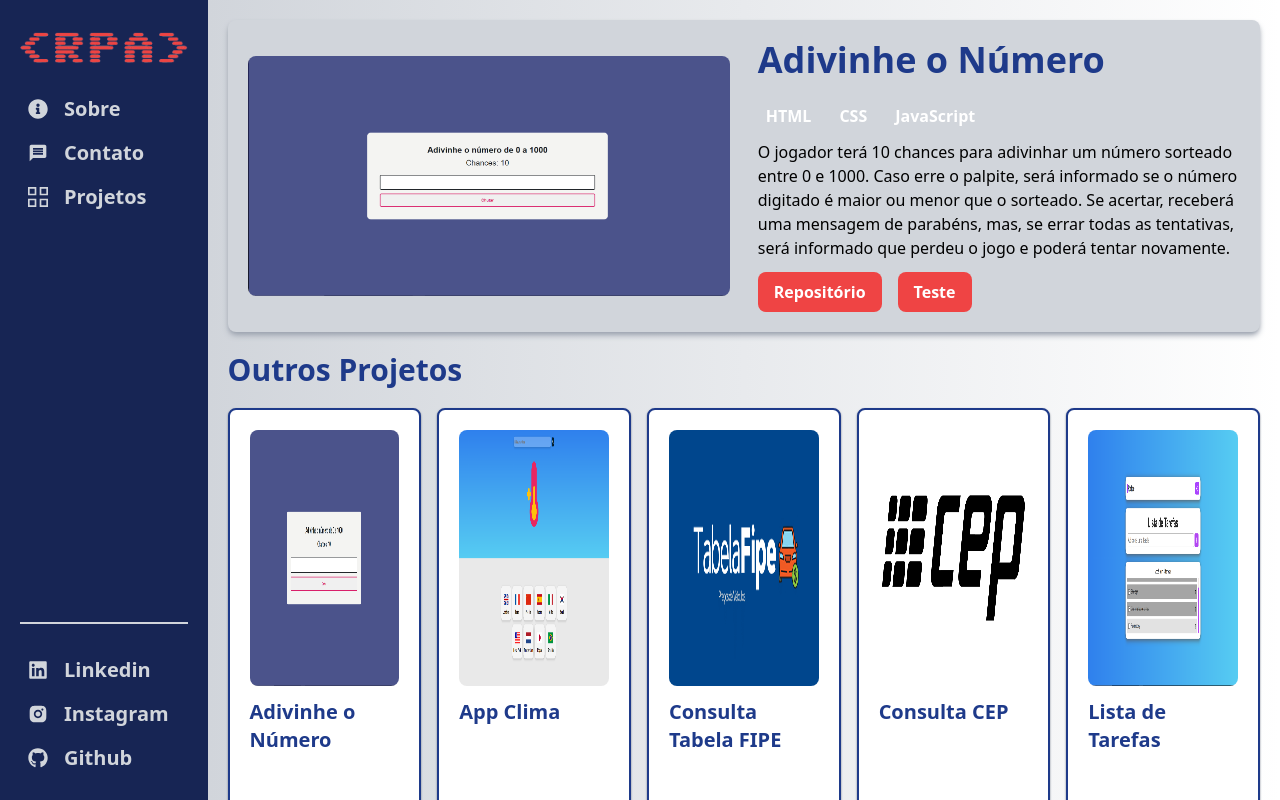
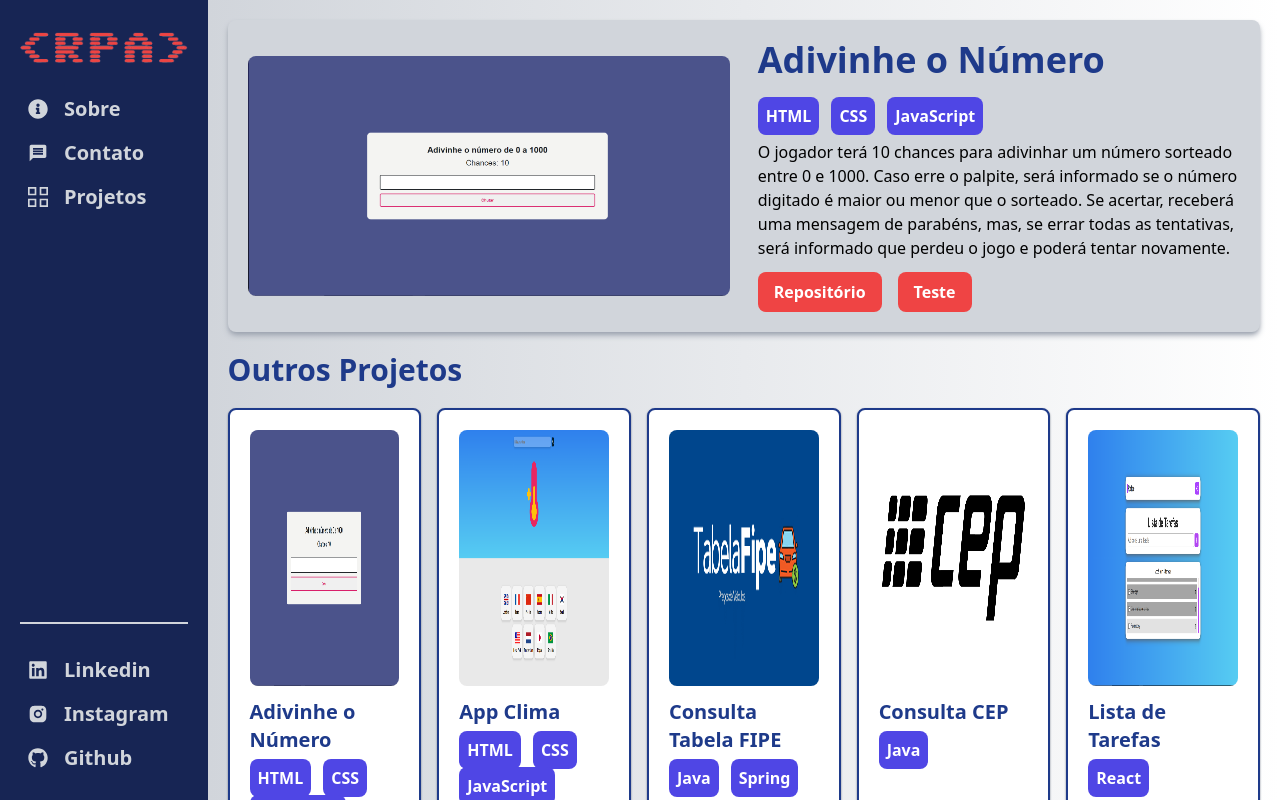
Before and after one commit to RafaelPA13/Portifolio, a React (Vite) app: page /projetos/1 in a window 1280 px wide. Built offline with nearby package versions, Linux system fonts and the light colour scheme.

Commit message:
Correção de bugs nas classes das linguagens e do vercel

```diff
--- a/src/components/CardProject.jsx
+++ b/src/components/CardProject.jsx
@@ -10,8 +10,8 @@ export default function CardProject({ id, nome, imagem, tecnologias }) {
       <h2 className="text-xl font-semibold text-blue-900 my-3">{nome}</h2>
       <ul className="flex flex-wrap gap-3">
         {tecnologias.map((tecnologia) => (
-          <li key={tecnologia.tech}>
-            <span className={`${tecnologia.classe} text-white font-semibold p-2 rounded-lg`}>{tecnologia.tech}</span>
+          <li key={tecnologia}>
+            <span className={'bg-indigo-600 text-white font-semibold p-2 rounded-lg'}>{tecnologia}</span>
           </li>
         ))}
       </ul>
--- a/src/data/projects.json
+++ b/src/data/projects.json
@@ -2,11 +2,7 @@
   {
     "id": 1,
     "nome": "Adivinhe o Número",
-    "tecnologias": [
-      { "tech": "HTML", "classe": "bg-orange-600" },
-      { "tech": "CSS", "classe": "bg-blue-600" },
-      { "tech": "JavaScript", "classe": "bg-yellow-500" }
-    ],
+    "tecnologias": ["HTML", "CSS", "JavaScript"],
     "imagem": "/adivinhe_o_numero.png",
     "descricao": "O jogador terá 10 chances para adivinhar um número sorteado entre 0 e 1000. Caso erre o palpite, será informado se o número digitado é maior ou menor que o sorteado. Se acertar, receberá uma mensagem de parabéns, mas, se errar todas as tentativas, será informado que perdeu o jogo e poderá tentar novamente.",
     "linkTeste": "https://rafaelpa13.github.io/Adivinhe-o-numero/",
@@ -15,11 +11,7 @@
   {
     "id": 2,
     "nome": "App Clima",
-    "tecnologias": [
-      { "tech": "HTML", "classe": "bg-orange-600" },
-      { "tech": "CSS", "classe": "bg-blue-600" },
-      { "tech": "JavaScript", "classe": "bg-yellow-500" }
-    ],
+    "tecnologias": ["HTML", "CSS", "JavaScript"],
     "imagem": "/app_clima.png",
     "descricao": "O usuário pode pesquisar a temperatura, umidade e velocidade do vento de diversas cidades ao redor do mundo, seja utilizando a barra de pesquisa ou as opções listadas nos botões abaixo. Este projeto utiliza a API OpenWeather para consultar as informações.",
     "linkTeste": "https://app-clima-five-psi.vercel.app",
@@ -28,10 +20,7 @@
   {
     "id": 3,
     "nome": "Consulta Tabela FIPE",
-    "tecnologias": [
-      { "tech": "Java", "classe": "bg-yellow-600" },
-      { "tech": "Spring", "classe": "bg-green-600" }
-    ],
+    "tecnologias": ["Java", "Spring"],
     "imagem": "/consulta_tabela_fipe.png",
     "descricao": "Esta é uma aplicação back-end, cujo a utilidade seria de pesquisar os valores médios de veículos como carros, motos e caminhões de acordo com a tabela FIPE, o projeto foi criado utilizando Java e o framwork spring, e consulta as informações por meio da API FIPE API HTTP REST.",
     "linkTeste": "",
@@ -40,7 +29,7 @@
   {
     "id": 4,
     "nome": "Consulta CEP",
-    "tecnologias": [{ "tech": "Java", "classe": "bg-yellow-600" }],
+    "tecnologias": ["Java"],
     "imagem": "/consulta_cep.png",
     "descricao": "Esta é uma aplicação back-end, onde o usuário pode pesquisar endereços por meio do Código de Endereçamento Postal (CEP). O projeto consulta as informações por meio da API ViaCEP.",
     "linkTeste": "",
@@ -49,7 +38,7 @@
   {
     "id": 5,
     "nome": "Lista de Tarefas",
-    "tecnologias": [{ "tech": "React", "classe": "bg-blue-400" }],
+    "tecnologias": ["React"],
     "imagem": "/lista_de_tarefas.png",
     "descricao": "Uma aplicação de gerenciamento de tarefas com um sistema de autenticação. O usuário pode criar uma conta no sistema, além de criar, atualizar e deletar suas próprias tarefas. Este projeto utiliza o framework React, Firebase Authentication e Firestore.",
     "linkTeste": "https://lista-de-tarefas-xi-one.vercel.app",
--- a/src/pages/DetailProject.jsx
+++ b/src/pages/DetailProject.jsx
@@ -26,11 +26,9 @@ export default function DetailProject() {
                 </h1>
                 <ul className="flex gap-3">
                   {project.tecnologias.map((tecnologia) => (
-                    <li key={tecnologia.tech}>
-                      <span
-                        className={`${tecnologia.classe} text-white font-semibold p-2 rounded-lg`}
-                      >
-                        {tecnologia.tech}
+                    <li key={tecnologia}>
+                      <span className="bg-indigo-600 text-white font-semibold p-2 rounded-lg">
+                        {tecnologia}
                       </span>
                     </li>
                   ))}
```
Also changed, not shown: vercel.json (added).
